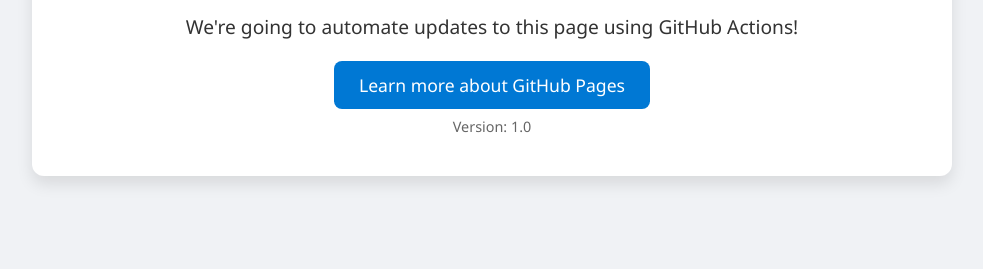
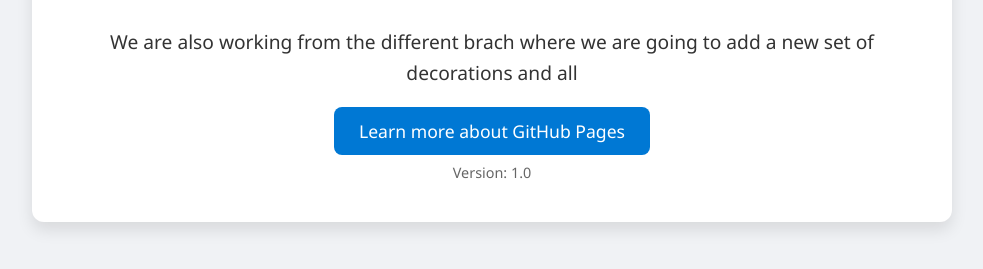
Before and after one commit to mahaws/my-html-website, a plain HTML site: page index.html in a window 1280 px wide. Shown: the part 407-676 px from the top of the page, without its empty margins (148-1131 px from the left). Drawn offline with Linux system fonts and the light colour scheme.

Commit message:
this is the second change

```diff
--- a/index.html
+++ b/index.html
@@ -61,6 +61,7 @@
         <h1>Hello from My Awesome Static Page!</h1>
         <p>This page is hosted on GitHub Pages!</p>
         <p>We're going to automate updates to this page using GitHub Actions!</p>
+        <p>We are also working from the different brach where we are going to add a new set of decorations and all</p>
         <a href="https://docs.github.com/en/pages" target="_blank" class="button">Learn more about GitHub Pages</a>
         <div class="version">Version: 1.0</div>
     </div>
```
